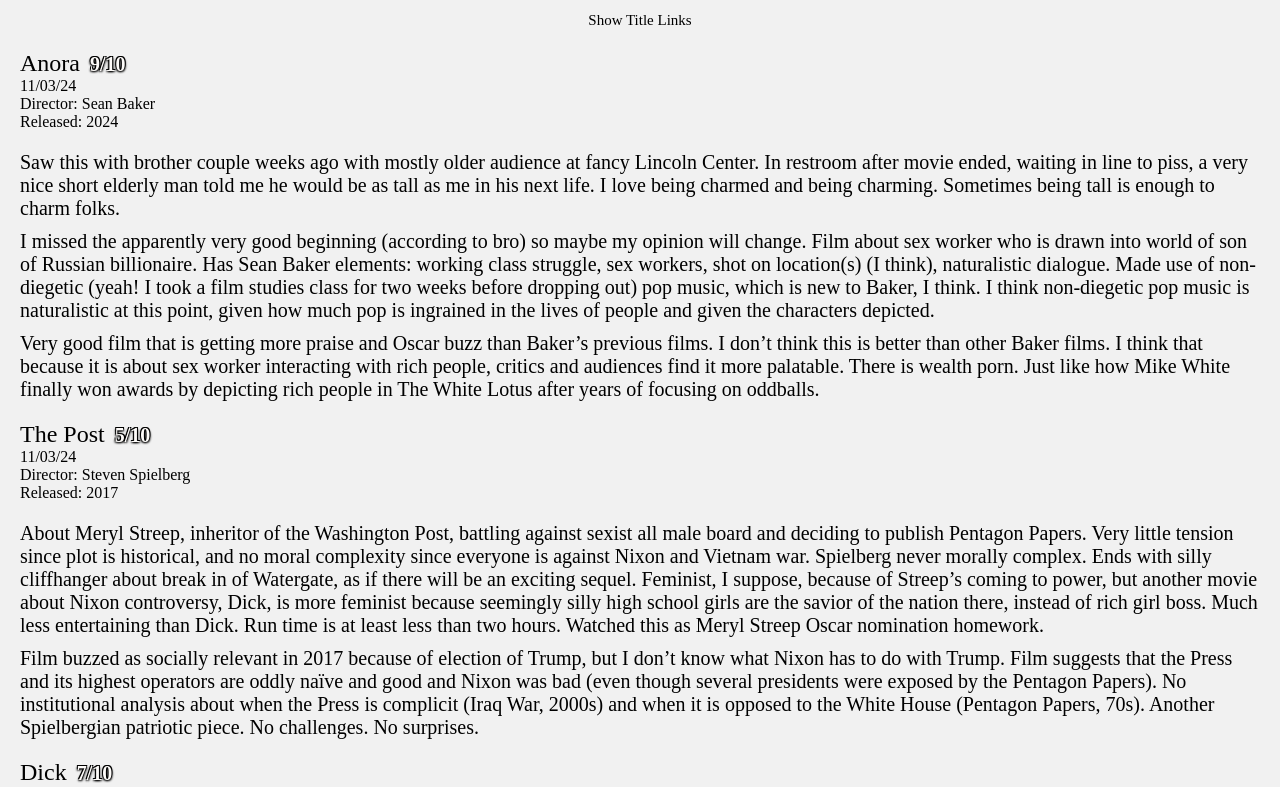
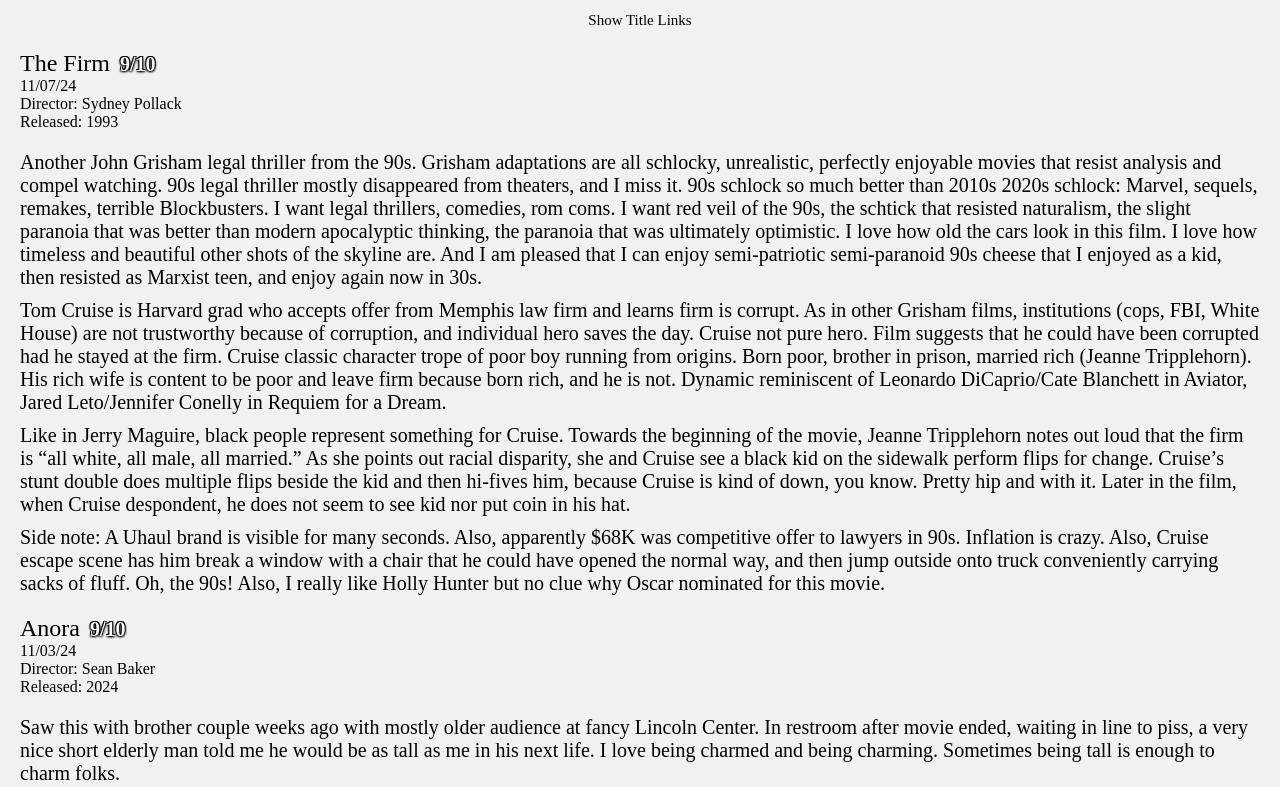
Before and after one commit to nkossally/movie-log, a React (Create React App) app: page / in a window 1280 px wide. Shown: the top 787 px of the page. Built offline with nearby package versions, Linux system fonts and the light colour scheme; no server answers.

Commit message:
add review

```diff
--- a/src/App.js
+++ b/src/App.js
@@ -83,6 +83,7 @@
   const ref75 = useRef(null);
   const ref76 = useRef(null);
   const ref77 = useRef(null);
+  const ref78 = useRef(null);
 
   const toggleLinks = () => {
     setShowLinks(!showLinks);
@@ -106,6 +107,9 @@
 
       {showLinks && (
         <div className="links-container">
+          <button className="title-link" onClick={scrollRefIntoView(ref78)}>
+           The Firm
+          </button>
           <button className="title-link" onClick={scrollRefIntoView(ref77)}>
            Anora
           </button>
@@ -359,6 +363,18 @@
         text2=""
         rating={}
       />  */}
+      <Review
+        title="The Firm"
+        director="Sydney Pollack"
+        ref={ref78}
+        date="11/07/24"
+        releaseDate="1993"
+        text="Another John Grisham legal thriller from the 90s. Grisham adaptations are all schlocky, unrealistic, perfectly enjoyable movies that resist analysis and compel watching. 90s legal thriller mostly disappeared from theaters, and I miss it. 90s schlock so much better than 2010s 2020s schlock: Marvel, sequels, remakes, terrible Blockbusters. I want legal thrillers, comedies, rom coms. I want red veil of the 90s, the schtick that resisted naturalism, the slight paranoia that was better than modern apocalyptic thinking, the paranoia that was ultimately optimistic. I love how old the cars look in this film. I love how timeless and beautiful other shots of the skyline are. And I am pleased that I can enjoy semi-patriotic semi-paranoid 90s cheese that I enjoyed as a kid, then resisted as Marxist teen, and enjoy again now in 30s."
+        text2="Tom Cruise is Harvard grad who accepts offer from Memphis law firm and learns firm is corrupt. As in other Grisham films, institutions (cops, FBI, White House) are not trustworthy because of corruption, and individual hero saves the day. Cruise not pure hero. Film suggests that he could have been corrupted had he stayed at the firm. Cruise classic character trope of poor boy running from origins. Born poor, brother in prison, married rich (Jeanne Tripplehorn). His rich wife is content to be poor and leave firm because born rich, and he is not. Dynamic reminiscent of Leonardo DiCaprio/Cate Blanchett in Aviator, Jared Leto/Jennifer Conelly in Requiem for a Dream."
+        text3="Like in Jerry Maguire, black people represent something for Cruise. Towards the beginning of the movie, Jeanne Tripplehorn notes out loud that the firm is “all white, all male, all married.” As she points out racial disparity, she and Cruise see a black kid on the sidewalk perform flips for change. Cruise’s stunt double does multiple flips beside the kid and then hi-fives him, because Cruise is kind of down, you know. Pretty hip and with it. Later in the film, when Cruise despondent, he does not seem to see kid nor put coin in his hat."
+        text4="Side note: A Uhaul brand is visible for many seconds. Also, apparently $68K was competitive offer to lawyers in 90s. Inflation is crazy. Also, Cruise escape scene has him break a window with a chair that he could have opened the normal way, and then jump outside onto truck conveniently carrying sacks of fluff. Oh, the 90s! Also, I really like Holly Hunter but no clue why Oscar nominated for this movie."
+        rating={9}
+      />
       <Review
         title="Anora"
         director="Sean Baker"
```
